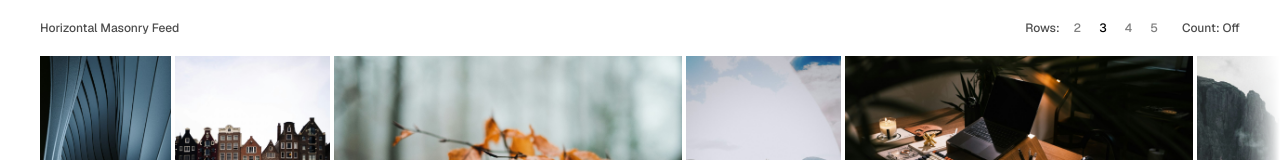
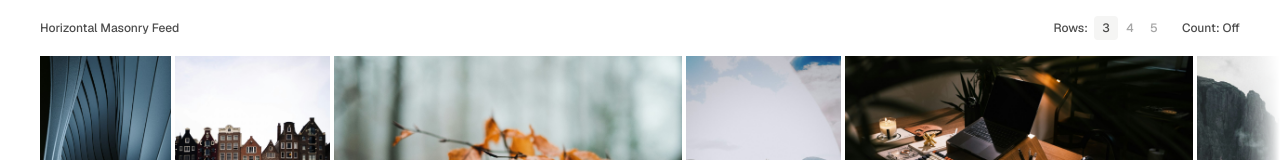
Before and after one commit to htjun/horizontal-masonry-demo, a Next.js app: page / in a window 1280 px wide. Shown: the top 160 px of the page. Built offline with nearby package versions, Linux system fonts and the light colour scheme.

Commit message:
Prevent deselection in row count toggle and update styling
Toggle group now maintains at least one selected option by ignoring deselection attempts. Also refined the visual design with improved hover states and background for selected items.

```diff
--- a/app/page.tsx
+++ b/app/page.tsx
@@ -24,7 +24,6 @@ export default function Home() {
               value={rowCount}
               onValueChange={setRowCount}
               options={[
-                { value: '2', label: '2' },
                 { value: '3', label: '3' },
                 { value: '4', label: '4' },
                 { value: '5', label: '5' },
--- a/components/toggle-group.tsx
+++ b/components/toggle-group.tsx
@@ -15,20 +15,21 @@ export function ToggleGroup({ value, onValueChange, options, ariaLabel }: Toggle
     <ToggleGroupPrimitive.Root
       type="single"
       value={value}
-      onValueChange={onValueChange}
+      onValueChange={(newValue) => {
+        if (newValue) onValueChange(newValue)
+      }}
       aria-label={ariaLabel}
-      className="flex gap-0.5 items-center"
+      className="flex items-center"
     >
       {options.map((option) => (
         <ToggleGroupPrimitive.Item
           key={option.value}
           value={option.value}
           className={cn(
-            'px-2 py-0.5 text-xs font-medium transition-colors',
-            'hover:text-black data-[state=on]:text-black',
-            'data-[state=off]:text-black/50',
-            'focus:outline-none focus-visible:ring-1 focus-visible:ring-black/30',
-            'rounded-xs'
+            'text-xs font-medium rounded-sm size-6 cursor-pointer',
+            'opacity-50 hover:opacity-100 transition-all duration-150',
+            'data-[state=on]:bg-stone-100 data-[state=on]:opacity-100',
+            'focus:outline-none focus-visible:ring-1 focus-visible:ring-black/30'
           )}
         >
           {option.label}
```
